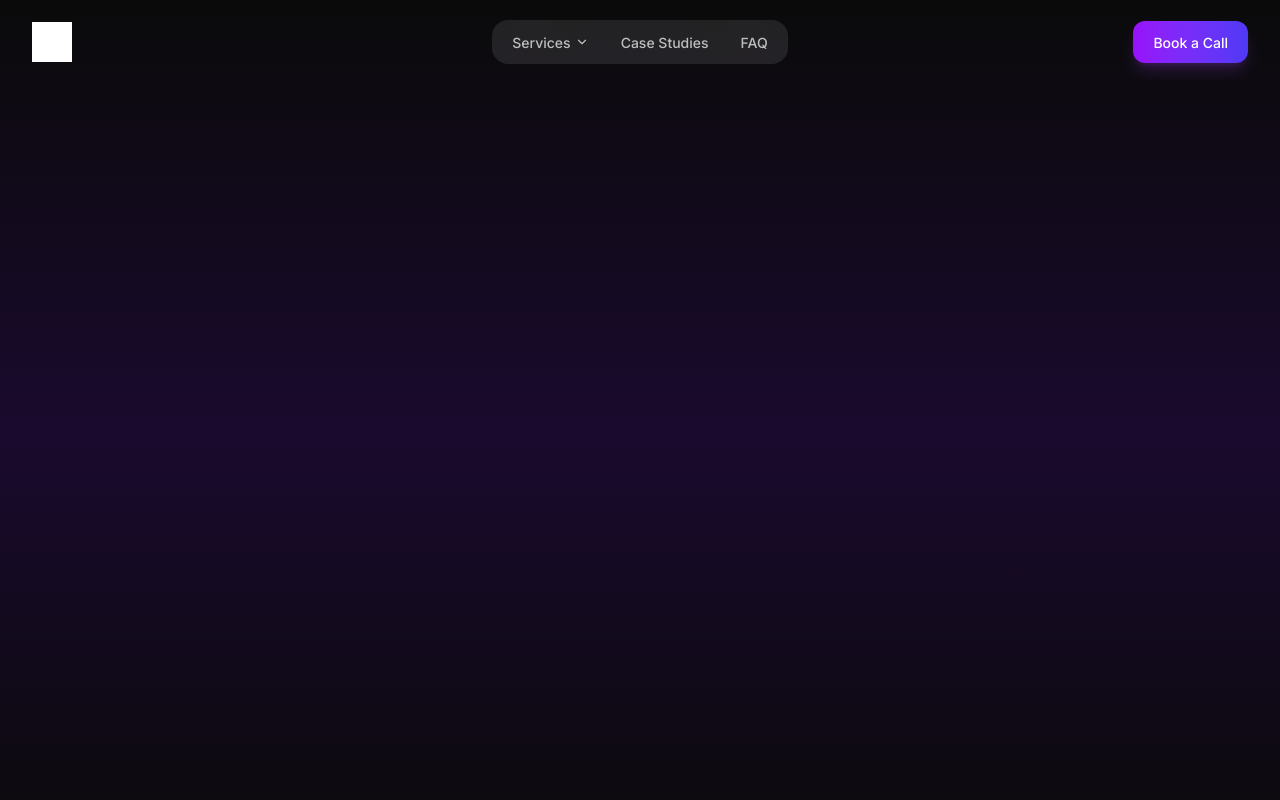
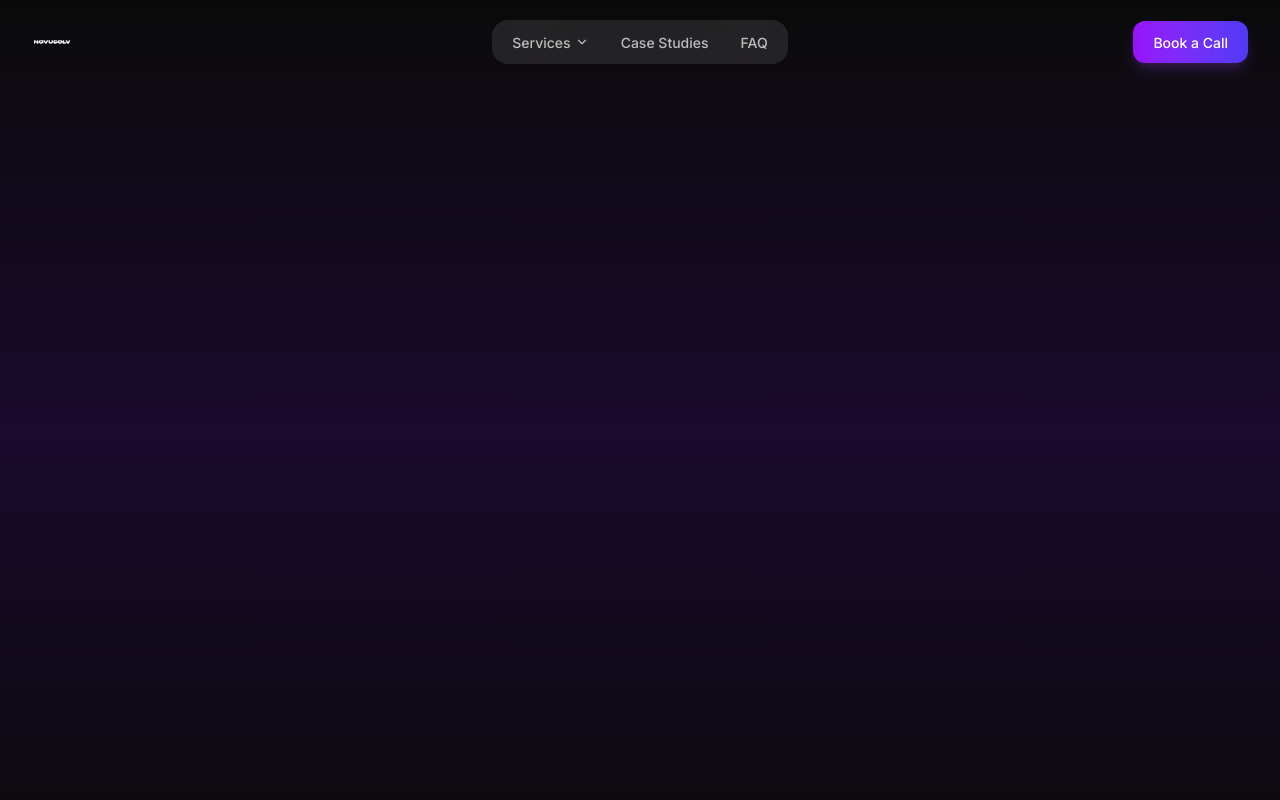
Before and after one commit to HardyGHz/Novusolv-AI-Automation-Agency-Landing-page, a React (Vite) app: page / in a window 1280 px wide. Shown: the top 800 px of the page. Built offline with nearby package versions, Linux system fonts and the light colour scheme; no server answers.

Commit message:
feat: Update header and footer logos

```diff
--- a/src/components/Footer.tsx
+++ b/src/components/Footer.tsx
@@ -74,7 +74,7 @@ export default function Footer() {
         <div className="py-6 flex max-sm:flex-col max-sm:gap-4 justify-between items-center border-t border-white/10">
           {/* Logo */}
           <a href="/" className="flex items-center cursor-pointer">
-            <img src="/logo.png" alt="Novusolv Logo" className="h-8 w-auto object-contain brightness-0 invert" />
+            <img src="/logo-white.png" alt="Novusolv Logo" className="h-8 w-auto object-contain" />
           </a>
 
           {/* Social links */}
--- a/src/components/Navbar.tsx
+++ b/src/components/Navbar.tsx
@@ -27,9 +27,9 @@ export default function Navbar() {
         <div className="w-[30%] max-sm:w-auto">
           <a href="/" aria-label="Novusolv Home" className="relative flex items-center gap-2">
             <img
-              src="/logo.png"
+              src={scrolled ? "/logo-black.png" : "/logo-white.png"}
               alt="Novusolv Logo"
-              className={`h-10 max-sm:h-8 w-auto object-contain transition-all duration-300 ${scrolled ? '' : 'brightness-0 invert'}`}
+              className="h-10 max-sm:h-8 w-auto object-contain transition-all duration-300"
             />
           </a>
         </div>
```
Also changed, not shown: public/logo-black.png (added), public/logo-white.png (added).
